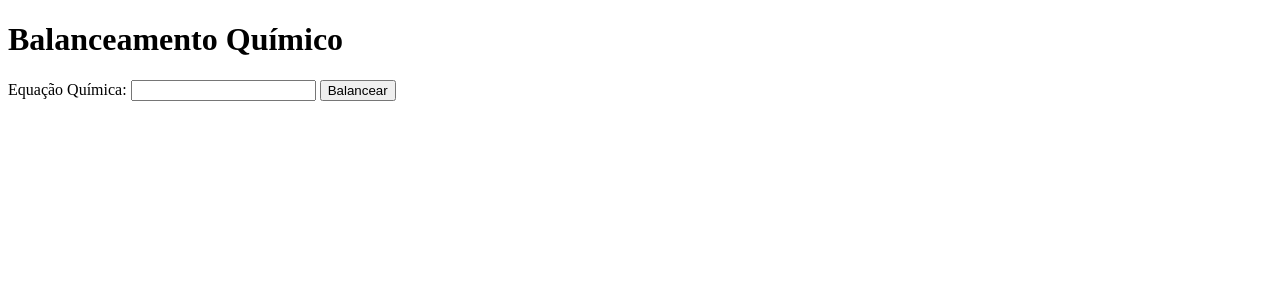
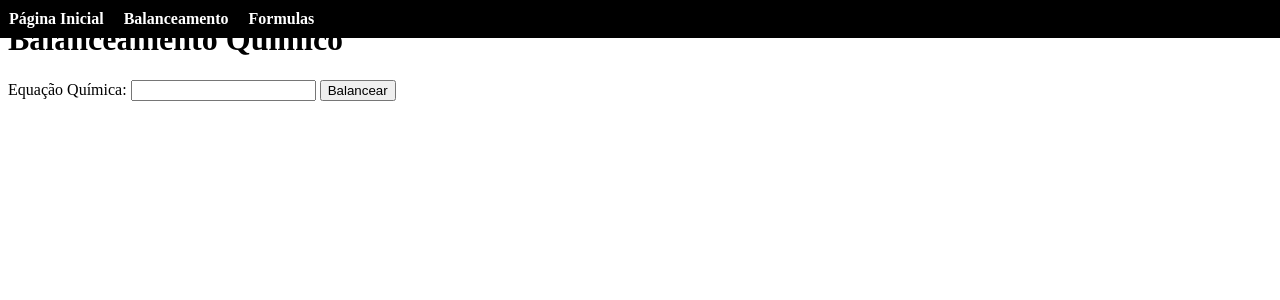
Before and after one commit to Elias-SS/repo-Quimica, a Flask app: page /Balanceamento in a window 1280 px wide. Shown: the top 300 px of the page. Run offline with Flask 3, Linux system fonts and the light colour scheme.

Commit message:
Adicionei um header nesta página

```diff
--- a/templates/Balanceamento.html
+++ b/templates/Balanceamento.html
@@ -2,11 +2,24 @@
 <!DOCTYPE html>
 <html lang="pt-br">
 <head>
-    <meta charset="UTF-8">
+    <meta http-equiv="Content-Type" content="text/html; charset=UTF-8">
     <meta name="viewport" content="width=device-width, initial-scale=1.0">
+    <link rel="stylesheet" href="{{ url_for('static', filename='../static/styles/style.css') }}">
     <title>Balanceamento Químico</title>
 </head>
 <body>
+    <header>
+
+        <nav>
+            <ul>
+                <li><a href="index.html">Página Inicial</a></li>
+                <li><a href="{{ url_for('balanceamento') }}">Balanceamento</a></li>
+                <li><a href="Formúlas.html">Formulas</a></li>
+                <li><a href="Contato.html"></a></li>
+            </ul>
+        </nav>
+
+    </header>
     <h1>Balanceamento Químico</h1>
     <form method="post">
         <label for="equation">Equação Química:</label>
```
